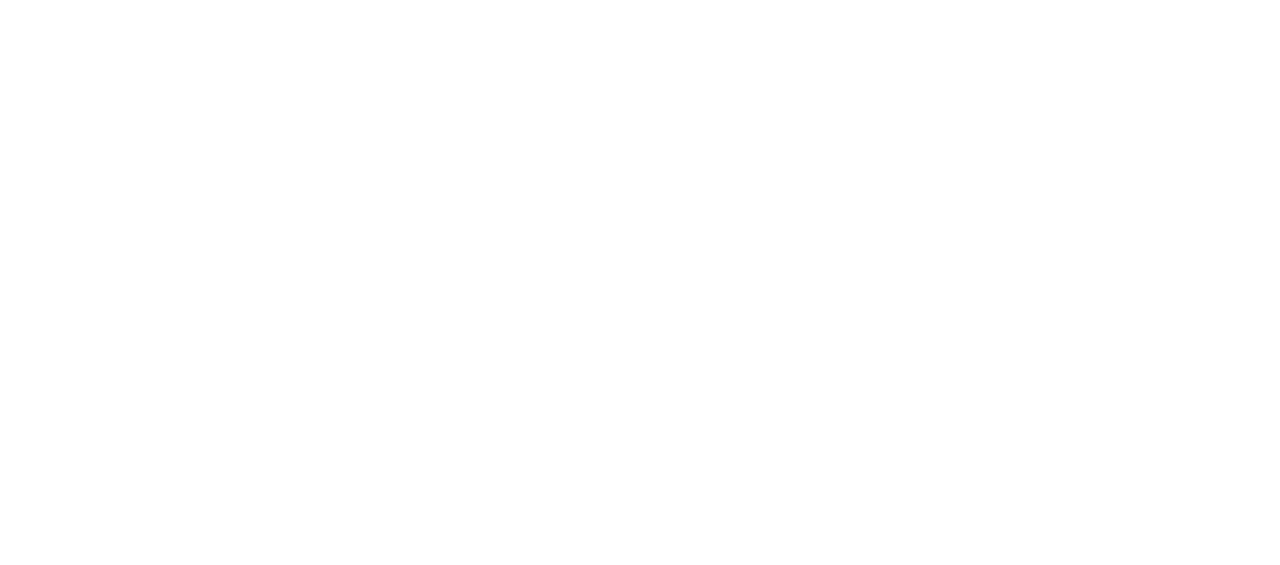
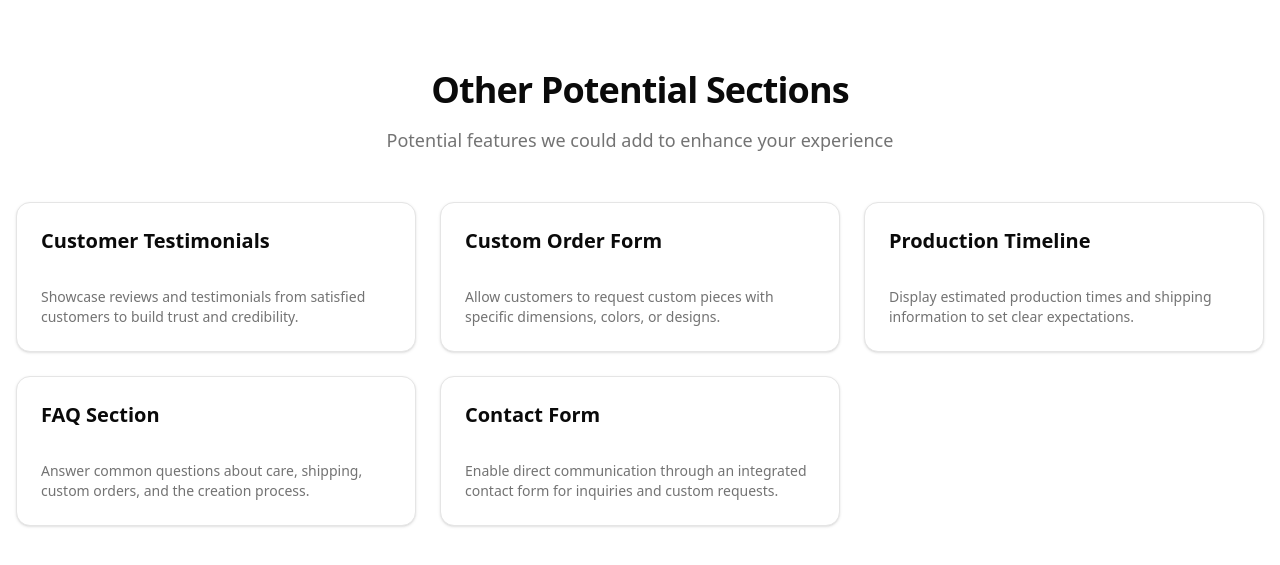
Before and after one commit to leighbriody/paddy-glass, a Next.js app: page / in a window 1280 px wide. Shown: the part 1873-2438 px from the top of the page. Before the commit the page ends 1846 px from the top, so only its background shows below. Built offline with nearby package versions, Linux system fonts and the light colour scheme.

Commit message:
other potential sections

```diff
--- a/app/page.tsx
+++ b/app/page.tsx
@@ -164,6 +164,82 @@
           </div>
         </div>
       </section>
+
+      {/* Future Enhancements Section */}
+      <section className="border-t bg-background">
+        <div className="mx-auto max-w-7xl px-4 py-16 md:py-24">
+          <div className="text-center mb-12">
+            <h2 className="text-3xl font-bold tracking-tight sm:text-4xl">
+              Other Potential Sections
+            </h2>
+            <p className="mt-4 text-lg text-muted-foreground max-w-2xl mx-auto">
+              Potential features we could add to enhance your experience
+            </p>
+          </div>
+
+          <div className="grid gap-6 sm:grid-cols-2 lg:grid-cols-3">
+            <Card>
+              <CardHeader>
+                <CardTitle className="text-xl">Customer Testimonials</CardTitle>
+              </CardHeader>
+              <CardContent>
+                <p className="text-sm text-muted-foreground">
+                  Showcase reviews and testimonials from satisfied customers to
+                  build trust and credibility.
+                </p>
+              </CardContent>
+            </Card>
+
+            <Card>
+              <CardHeader>
+                <CardTitle className="text-xl">Custom Order Form</CardTitle>
+              </CardHeader>
+              <CardContent>
+                <p className="text-sm text-muted-foreground">
+                  Allow customers to request custom pieces with specific
+                  dimensions, colors, or designs.
+                </p>
+              </CardContent>
+            </Card>
+
+            <Card>
+              <CardHeader>
+                <CardTitle className="text-xl">Production Timeline</CardTitle>
+              </CardHeader>
+              <CardContent>
+                <p className="text-sm text-muted-foreground">
+                  Display estimated production times and shipping information to
+                  set clear expectations.
+                </p>
+              </CardContent>
+            </Card>
+
+            <Card>
+              <CardHeader>
+                <CardTitle className="text-xl">FAQ Section</CardTitle>
+              </CardHeader>
+              <CardContent>
+                <p className="text-sm text-muted-foreground">
+                  Answer common questions about care, shipping, custom orders,
+                  and the creation process.
+                </p>
+              </CardContent>
+            </Card>
+
+            <Card>
+              <CardHeader>
+                <CardTitle className="text-xl">Contact Form</CardTitle>
+              </CardHeader>
+              <CardContent>
+                <p className="text-sm text-muted-foreground">
+                  Enable direct communication through an integrated contact form
+                  for inquiries and custom requests.
+                </p>
+              </CardContent>
+            </Card>
+          </div>
+        </div>
+      </section>
     </div>
   );
 }
```
